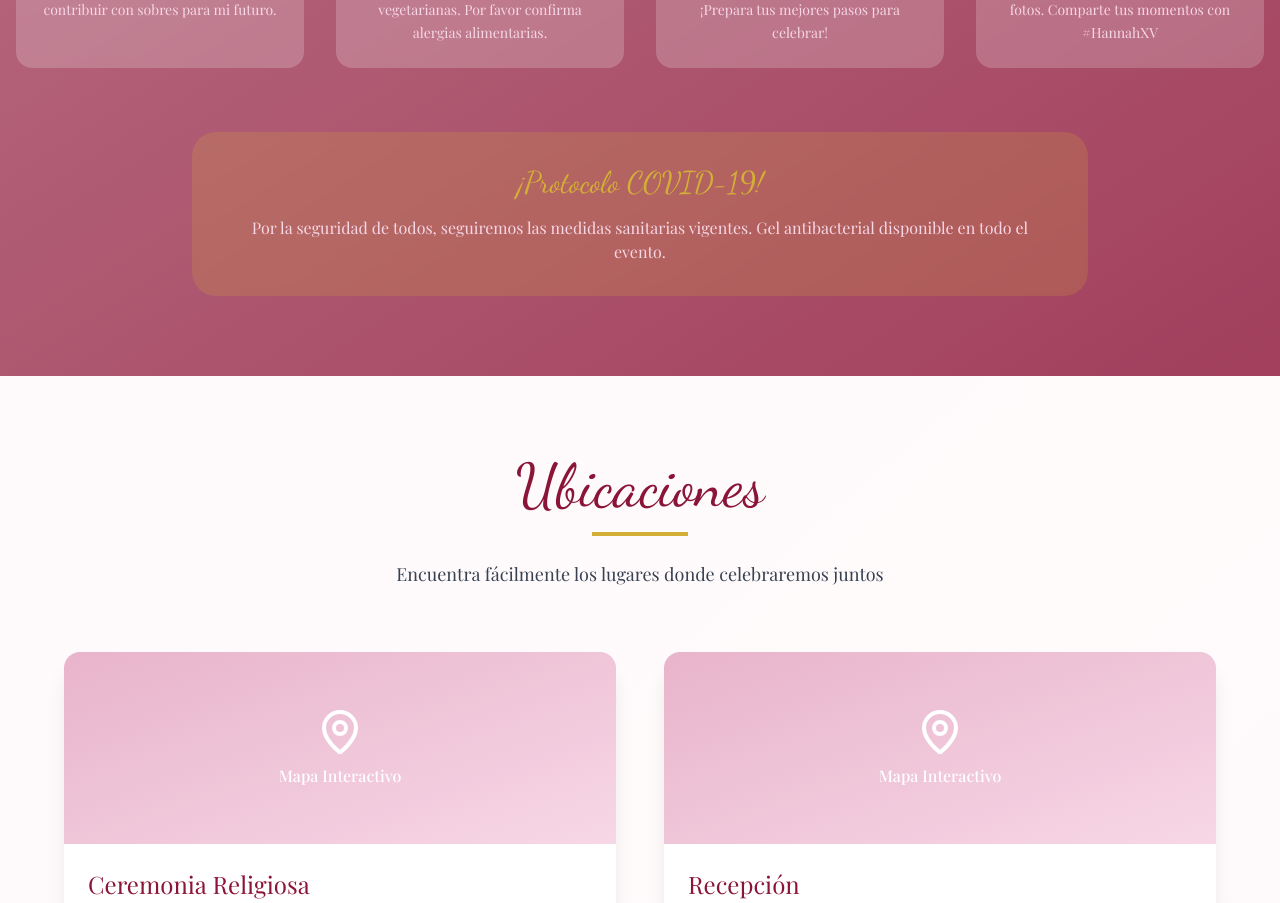
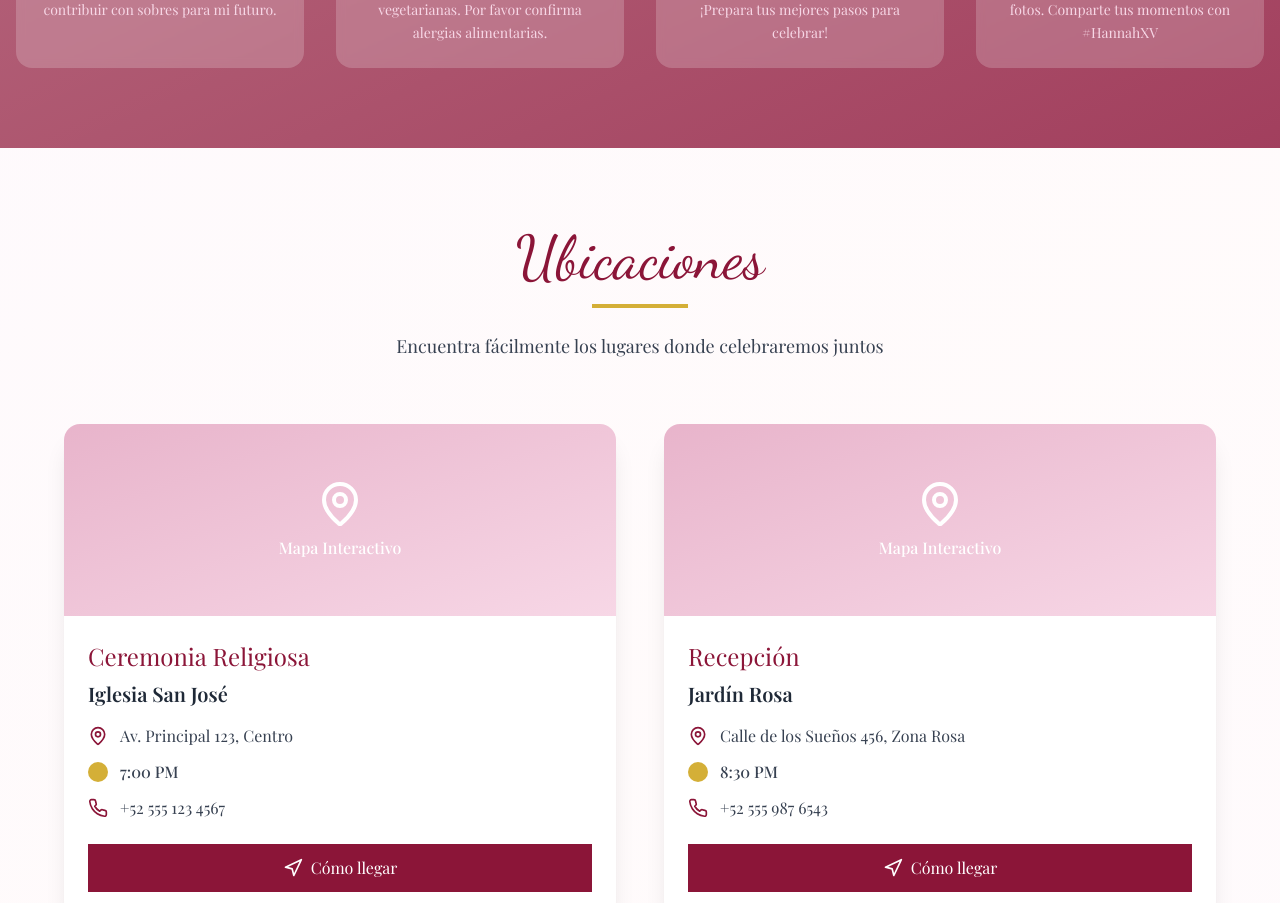
Before and after one commit to abraham-developer/xv-hd, a React (Vite) app: page / in a window 1280 px wide. Shown: the part 3300-4203 px from the top of the page. Built offline with nearby package versions, Linux system fonts and the light colour scheme.

Commit message:
[DEL] Elimina protocolos COVID

```diff
--- a/src/components/ImportantNotes.tsx
+++ b/src/components/ImportantNotes.tsx
@@ -65,15 +65,7 @@ const ImportantNotes = () => {
           })}
         </div>
 
-        <div className="mt-16 bg-quince-gold/20 backdrop-blur-sm rounded-3xl p-8 text-center max-w-4xl mx-auto">
-          <h3 className="font-script text-3xl text-quince-gold mb-4">
-            ¡Protocolo COVID-19!
-          </h3>
-          <p className="text-quince-blush">
-            Por la seguridad de todos, seguiremos las medidas sanitarias vigentes.
-            Gel antibacterial disponible en todo el evento.
-          </p>
-        </div>
+
       </div>
     </section>
   );
```
